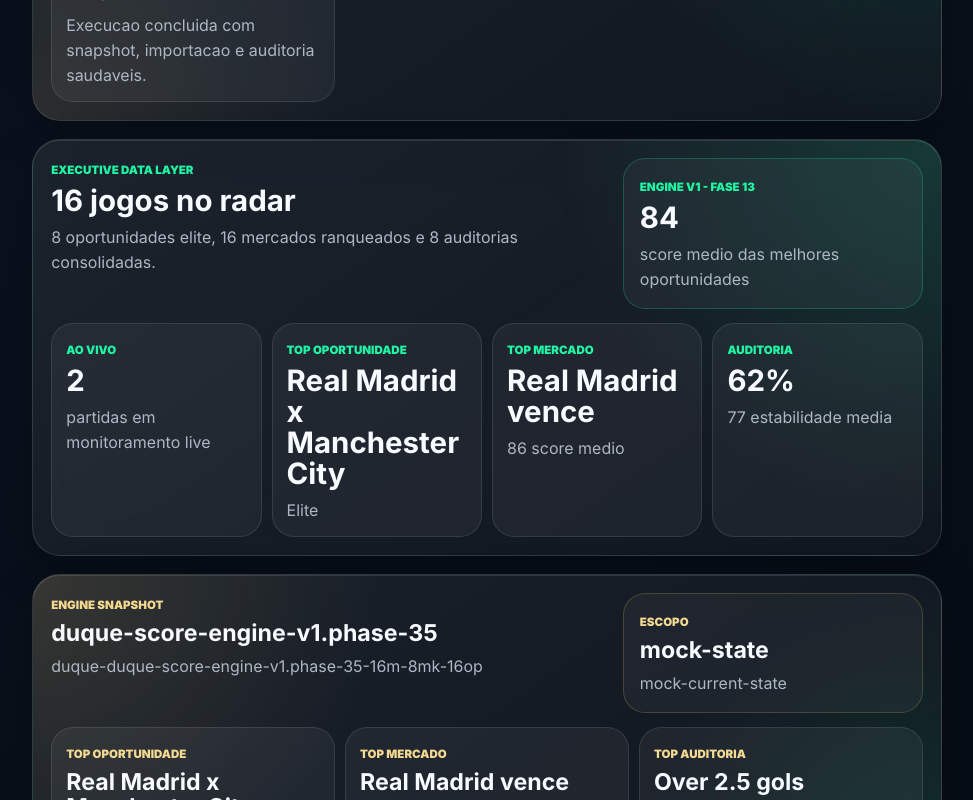
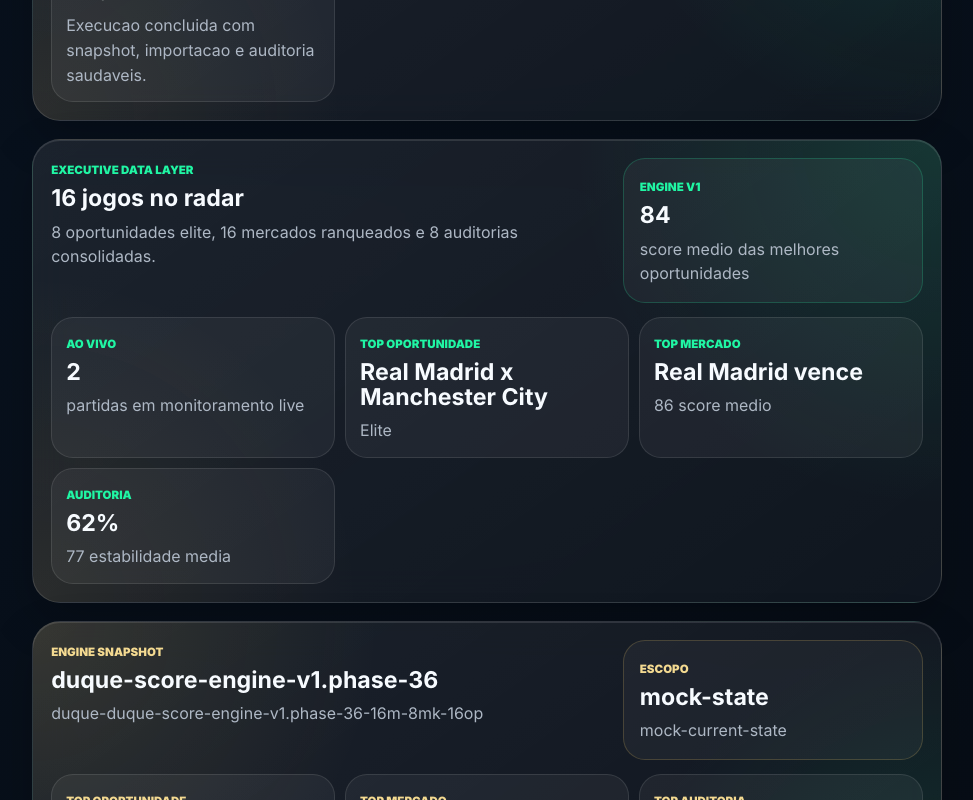
Before and after one commit to duqueroleta/DuqueSports-Codex, a React (Vite) app: page /dados in a window 1280 px wide. Shown: the part 2260-3060 px from the top of the page, without its empty margins (287-1260 px from the left). Built offline with nearby package versions, Linux system fonts and the light colour scheme.

Commit message:
Migrate executive dashboard panel

```diff
--- a/src/engine/core/contracts.js
+++ b/src/engine/core/contracts.js
@@ -41,6 +41,6 @@
  * @property {string[]} explanation
  */
 
-const ENGINE_VERSION = 'duque-score-engine-v1.phase-35';
+const ENGINE_VERSION = 'duque-score-engine-v1.phase-36';
 
 export { ENGINE_VERSION };
--- a/src/pages/DataPage.jsx
+++ b/src/pages/DataPage.jsx
@@ -249,53 +249,40 @@ function DataPage() {
       ) : null}
 
       {executiveDashboard ? (
-        <section className="executive-dashboard" aria-label="Painel executivo de dados globais">
-          <div className="executive-dashboard-header">
-            <div>
-              <span>Executive Data Layer</span>
-              <strong>{executiveDashboard.totals.matches} jogos no radar</strong>
-              <p>
-                {executiveDashboard.totals.eliteOpportunities} oportunidades elite,
-                {' '}
-                {executiveDashboard.totals.rankedMarkets} mercados ranqueados e
-                {' '}
-                {executiveDashboard.totals.auditedMarkets} auditorias consolidadas.
-              </p>
-            </div>
-            <aside>
-              <span>Engine v1 - Fase 13</span>
-              <strong>{executiveDashboard.quality.averageOpportunityScore}</strong>
-              <p>score medio das melhores oportunidades</p>
-            </aside>
-          </div>
-
-          <div className="executive-dashboard-grid">
-            <article>
-              <span>Ao vivo</span>
-              <strong>{executiveDashboard.totals.liveMatches}</strong>
-              <p>partidas em monitoramento live</p>
-            </article>
-            <article>
-              <span>Top oportunidade</span>
-              <strong>
-                {executiveDashboard.highlights.topOpportunity
-                  ? `${executiveDashboard.highlights.topOpportunity.home} x ${executiveDashboard.highlights.topOpportunity.away}`
-                  : 'Calculando'}
-              </strong>
-              <p>{executiveDashboard.highlights.topOpportunity?.tier ?? 'Sem tier'}</p>
-            </article>
-            <article>
-              <span>Top mercado</span>
-              <strong>{executiveDashboard.highlights.topMarket?.marketName ?? 'Calculando'}</strong>
-              <p>{executiveDashboard.highlights.topMarket?.averageScore ?? 0} score medio</p>
-            </article>
-            <article>
-              <span>Auditoria</span>
-              <strong>{executiveDashboard.quality.averageAuditHitRate}%</strong>
-              <p>{executiveDashboard.quality.averageStability} estabilidade media</p>
-            </article>
-          </div>
-        </section>
+        <TechnicalPanel
+          ariaLabel="Painel executivo de dados globais"
+          variant="neon"
+          eyebrow="Executive Data Layer"
+          title={`${executiveDashboard.totals.matches} jogos no radar`}
+          description={`${executiveDashboard.totals.eliteOpportunities} oportunidades elite, ${executiveDashboard.totals.rankedMarkets} mercados ranqueados e ${executiveDashboard.totals.auditedMarkets} auditorias consolidadas.`}
+          asideEyebrow="Engine v1"
+          asideTitle={executiveDashboard.quality.averageOpportunityScore}
+          asideDescription="score medio das melhores oportunidades"
+          items={[
+            {
+              label: 'Ao vivo',
+              value: executiveDashboard.totals.liveMatches,
+              description: 'partidas em monitoramento live',
+            },
+            {
+              label: 'Top oportunidade',
+              value: executiveDashboard.highlights.topOpportunity
+                ? `${executiveDashboard.highlights.topOpportunity.home} x ${executiveDashboard.highlights.topOpportunity.away}`
+                : 'Calculando',
+              description: executiveDashboard.highlights.topOpportunity?.tier ?? 'Sem tier',
+            },
+            {
+              label: 'Top mercado',
+              value: executiveDashboard.highlights.topMarket?.marketName ?? 'Calculando',
+              description: `${executiveDashboard.highlights.topMarket?.averageScore ?? 0} score medio`,
+            },
+            {
+              label: 'Auditoria',
+              value: `${executiveDashboard.quality.averageAuditHitRate}%`,
+              description: `${executiveDashboard.quality.averageStability} estabilidade media`,
+            },
+          ]}
+        />
       ) : null}
 
       {engineSnapshot ? (
--- a/src/styles/page-data.css
+++ b/src/styles/page-data.css
@@ -14,7 +14,6 @@
 
 .data-page-hero > div,
 .data-page-summary,
-.executive-dashboard,
 .engine-audit-panel {
   border: 1px solid var(--color-line);
   border-radius: var(--radius-xl);
@@ -74,68 +73,6 @@
   gap: 14px;
   width: min(1240px, 100%);
   margin: 18px auto 0;
-}
-
-.executive-dashboard {
-  width: min(1240px, 100%);
-  margin: 18px auto 0;
-  padding: 18px;
-  border-radius: var(--radius-xl);
-  background:
-    radial-gradient(circle at top right, rgba(32, 246, 164, 0.14), transparent 38%),
-    linear-gradient(145deg, rgba(255, 255, 255, 0.075), rgba(255, 255, 255, 0.025)),
-    rgba(12, 18, 28, 0.72);
-}
-
-.executive-dashboard-header {
-  display: grid;
-  grid-template-columns: minmax(0, 1fr) minmax(220px, 300px);
-  gap: 16px;
-  align-items: stretch;
-  margin-bottom: 14px;
-}
-
-.executive-dashboard-header aside {
-  min-width: 0;
-  padding: 16px;
-  border: 1px solid rgba(32, 246, 164, 0.22);
-  border-radius: var(--radius-lg);
-  background: rgba(255, 255, 255, 0.045);
-}
-
-.executive-dashboard span {
-  color: var(--color-neon);
-  font-size: 0.72rem;
-  font-weight: 950;
-  text-transform: uppercase;
-}
-
-.executive-dashboard strong {
-  display: block;
-  margin-top: 8px;
-  color: var(--color-white);
-  font-size: clamp(1.25rem, 2.3vw, 1.9rem);
-  line-height: 1.05;
-}
-
-.executive-dashboard p {
-  margin: 8px 0 0;
-  color: #aeb8c5;
-  line-height: 1.55;
-}
-
-.executive-dashboard-grid {
-  display: grid;
-  grid-template-columns: repeat(4, minmax(0, 1fr));
-  gap: 10px;
-}
-
-.executive-dashboard-grid article {
-  min-width: 0;
-  padding: 14px;
-  border: 1px solid rgba(255, 255, 255, 0.1);
-  border-radius: var(--radius-lg);
-  background: rgba(255, 255, 255, 0.05);
 }
 
 .engine-audit-panel {
@@ -202,13 +139,8 @@
 }
 
 @media (max-width: 1180px) {
-  .data-source-grid,
-  .executive-dashboard-grid {
+  .data-source-grid {
     grid-template-columns: repeat(2, minmax(0, 1fr));
-  }
-
-  .executive-dashboard-header {
-    grid-template-columns: 1fr;
   }
 
   .engine-audit-header,
@@ -223,8 +155,7 @@
   }
 
   .data-page-hero,
-  .data-source-grid,
-  .executive-dashboard-grid {
+  .data-source-grid {
     grid-template-columns: 1fr;
   }
 }
```
Also changed, not shown: 2 other files (tests, documents, lock files or other folders).
